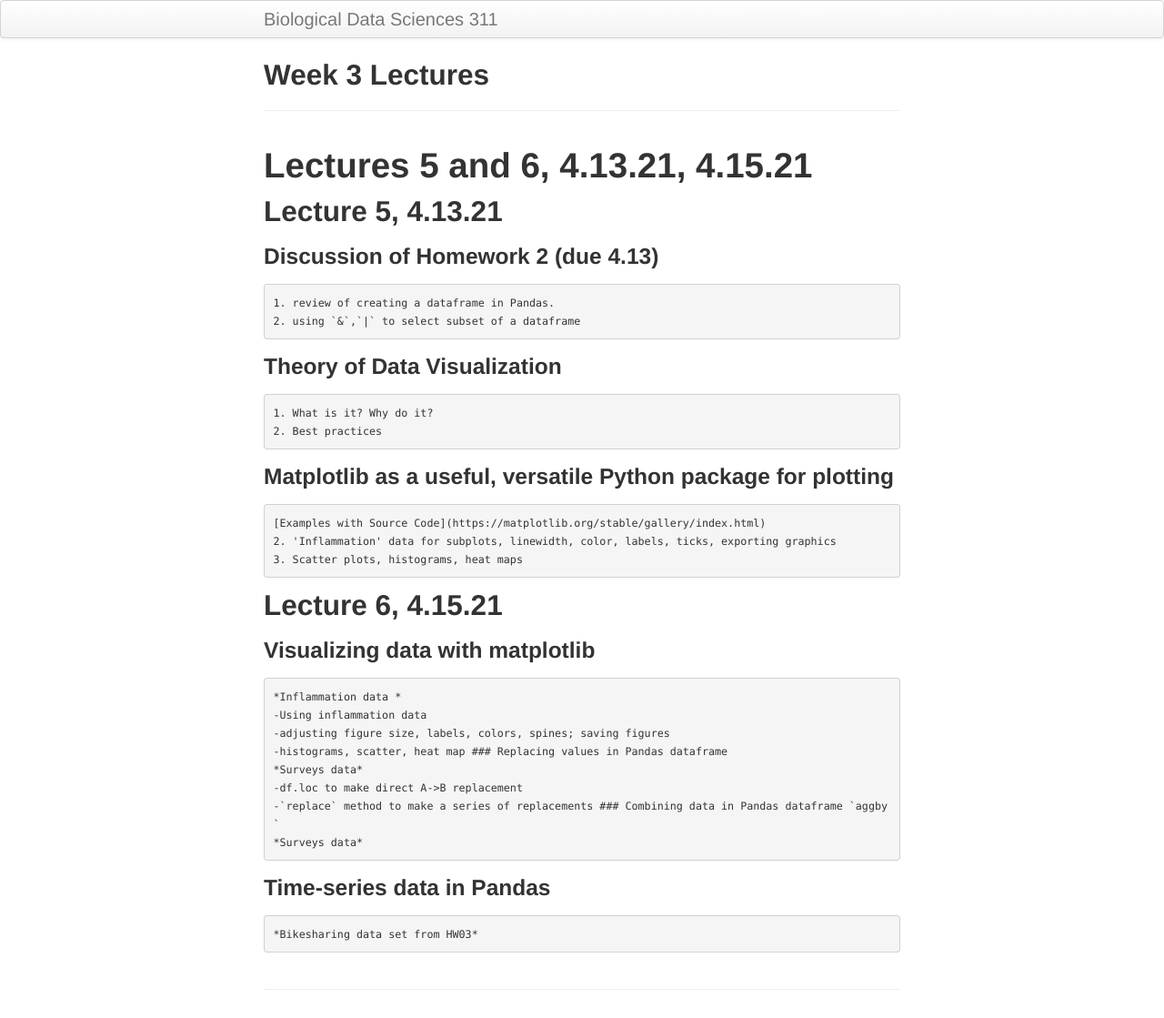
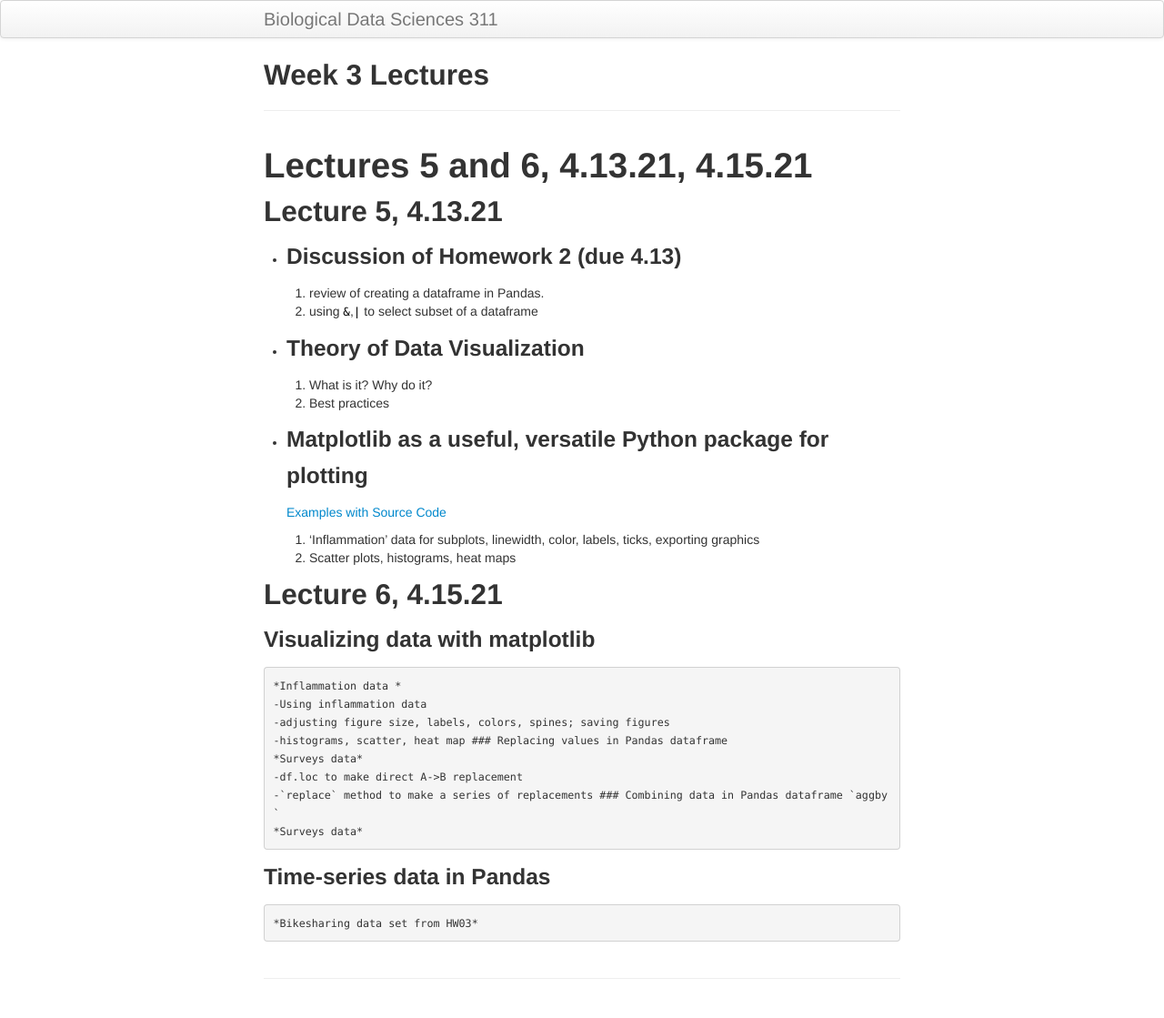
Before and after one commit to timothylwarren/bds311-sp21, a Jekyll site: the page built from lecture_notes/lec_wk03.md, in a window 1280 px wide. Shown: the whole page at 91% size. Built offline with Jekyll 4.4.1, drawn with Linux system fonts in a browser that asks for light colours.

Commit message:
Update lec_wk03.md

```diff
--- a/lecture_notes/lec_wk03.md
+++ b/lecture_notes/lec_wk03.md
@@ -7,15 +7,15 @@ title: Week 3 Lectures
 
 ## Lecture 5, 4.13.21
 
-### Discussion of Homework 2 (due 4.13)
+- ### Discussion of Homework 2 (due 4.13)
     1. review of creating a dataframe in Pandas.
     2. using `&`,`|` to select subset of a dataframe
 
-### Theory of Data Visualization
+- ### Theory of Data Visualization
     1. What is it? Why do it?
     2. Best practices
 
-### Matplotlib as a useful, versatile Python package for plotting
+- ### Matplotlib as a useful, versatile Python package for plotting
     [Examples with Source Code](https://matplotlib.org/stable/gallery/index.html)
     2. 'Inflammation' data for subplots, linewidth, color, labels, ticks, exporting graphics
     3. Scatter plots, histograms, heat maps
```
